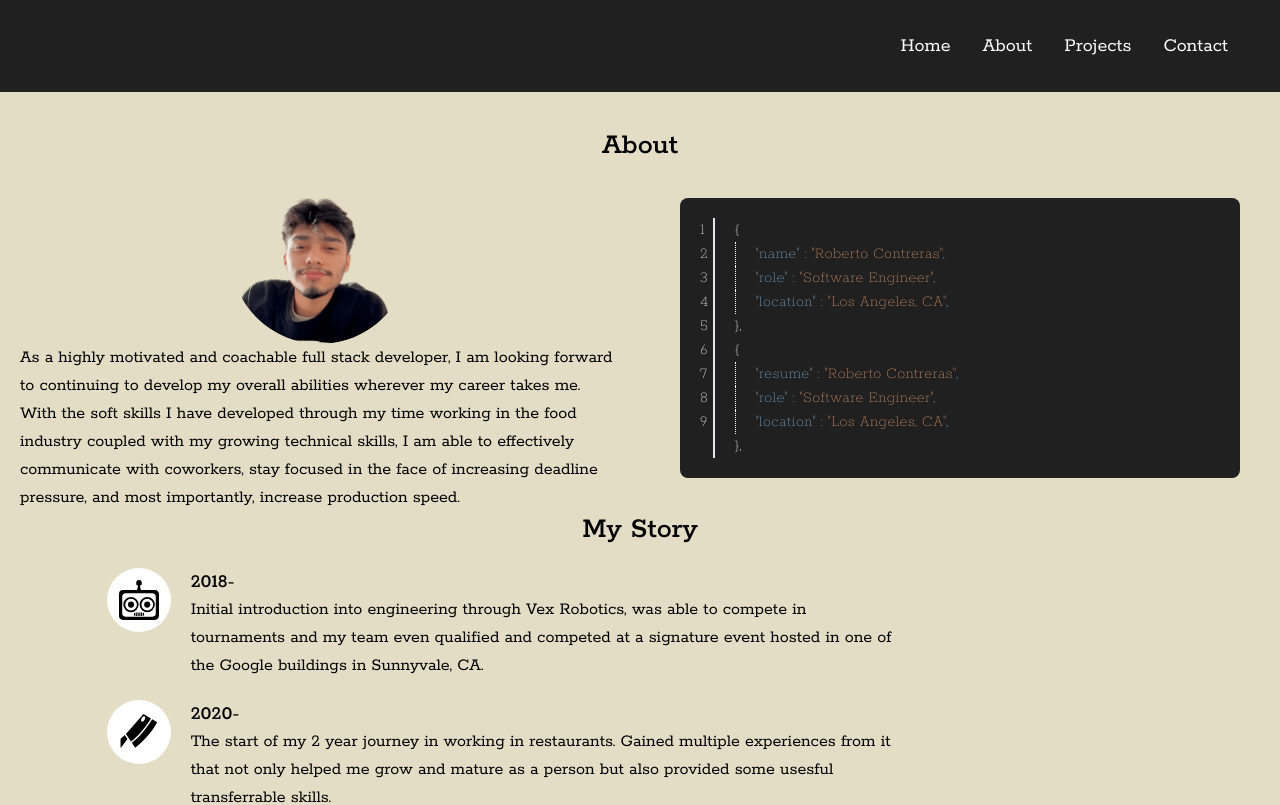
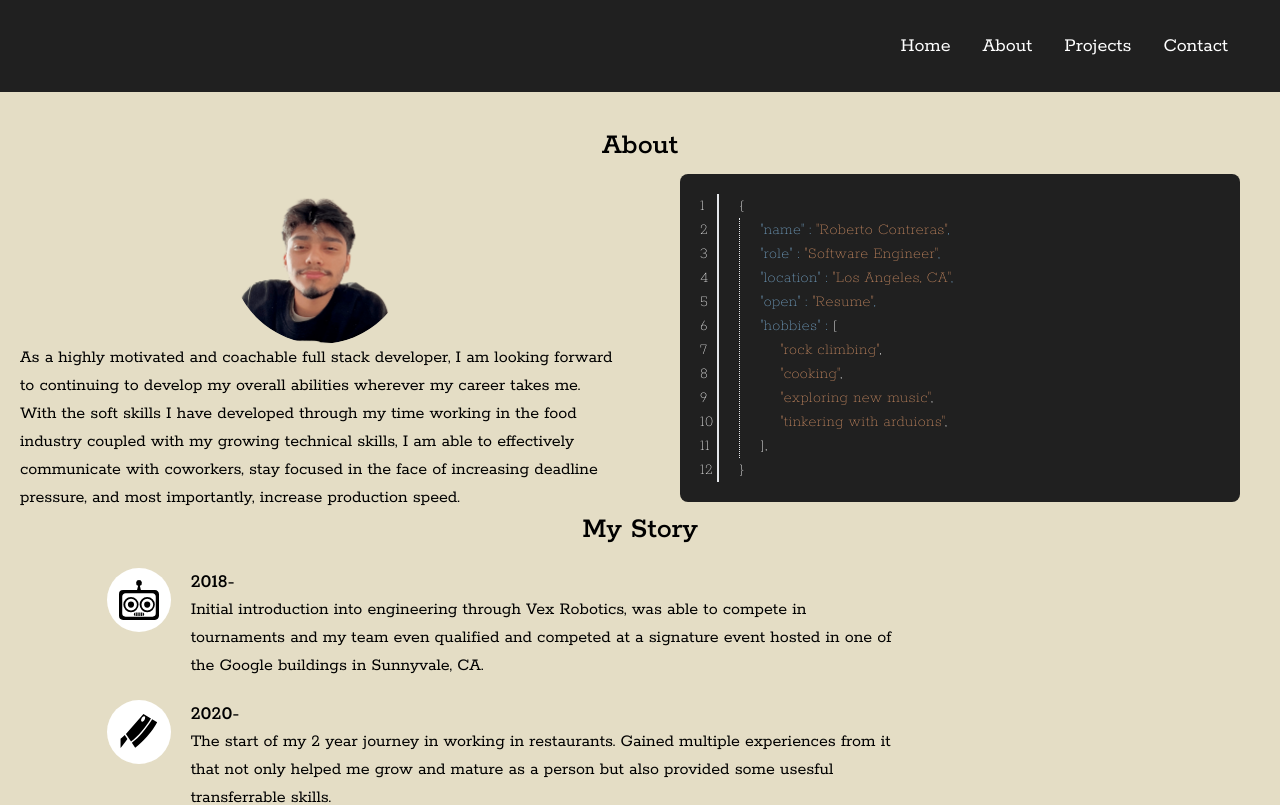
Before and after one commit to robertoooc/Roberto-Contreras-portfolio, a Next.js app: page / in a window 1280 px wide. Shown: the top 805 px of the page. Built offline with nearby package versions, Linux system fonts and the light colour scheme.

Commit message:
updated about page a bit

```diff
--- a/components/About.js
+++ b/components/About.js
@@ -1,7 +1,4 @@
 import Image from "next/image"
-import { useState } from "react"
-import {BiPlus} from 'react-icons/bi'
-import {MdClose} from 'react-icons/md'
 import Timeline from "./Timeline"
 const About  = ()=>{
 return(
@@ -28,19 +25,35 @@ return(
                         <p className="indent-5 ">7</p>
                         <p className="indent-5 ">8</p>
                         <p className="indent-5 ">9</p>
+                        <p className="indent-5 ">10</p>
+                        <p className="indent-5 ">11</p>
+                        <p className="indent-5 ">12</p>
                     </div>
 
-                    <div className="h-fit ">
+                    <div className="h-fit">
                         <p>{`{`}</p>
-                        <p className="indent-5 border-l border-dotted" style={{color:'rgb(123,174,212)',borderColor:'white'}}>"name" : <span style={{color:'rgb(220,150,104)'}}>"Roberto Contreras"</span>,</p>
-                        <p className="indent-5 border-l border-dotted" style={{color:'rgb(123,174,212)',borderColor:'white'}}>"role" : <span style={{color:'rgb(220,150,104)'}}>"Software Engineer"</span>,</p>
-                        <p className="indent-5 border-l border-dotted" style={{color:'rgb(123,174,212)',borderColor:'white'}}>"location" : <span style={{color:'rgb(220,150,104)'}}>"Los Angeles, CA"</span>,</p>
-                        <p>{`},`}</p>
-                        <p>{`{`}</p>
+                        <div className="indent-5 border-l border-dotted">
+
+                                <p className="indent-5" style={{color:'rgb(123,174,212)',borderColor:'white'}}>"name" : <span style={{color:'rgb(220,150,104)'}}>"Roberto Contreras"</span>,</p>
+                                <p className="indent-5" style={{color:'rgb(123,174,212)',borderColor:'white'}}>"role" : <span style={{color:'rgb(220,150,104)'}}>"Software Engineer"</span>,</p>
+                                <p className="indent-5" style={{color:'rgb(123,174,212)',borderColor:'white'}}>"location" : <span style={{color:'rgb(220,150,104)'}}>"Los Angeles, CA"</span>,</p>
+                                <p className="indent-5" style={{color:'rgb(123,174,212)',borderColor:'white'}}>"open" : <span style={{color:'rgb(220,150,104)'}}>"Resume"</span>,</p>
+                                <p className="indent-5" style={{color:'rgb(123,174,212)',borderColor:'white'}}>"hobbies" : <span className="text-white">[</span></p>
+                                <div className="text-[rgb(220,150,104)] indent-10">
+                                <p>"rock climbing"<span className="text-white">,</span></p>
+                                <p>"cooking"<span className="text-white">,</span></p>
+                                <p>"exploring new music"<span className="text-white">,</span></p>
+                                <p>"tinkering with arduions"<span className="text-white">,</span></p>
+                                </div>
+                                <p>],</p>
+
+                        </div>
+                        <p>{`}`}</p>
+                        {/* <p>{`more : {`}</p>
                         <p className="indent-5 border-l border-dotted" style={{color:'rgb(123,174,212)',borderColor:'white'}}>"resume" : <span style={{color:'rgb(220,150,104)'}}>"Roberto Contreras"</span>,</p>
                         <p className="indent-5 border-l border-dotted" style={{color:'rgb(123,174,212)',borderColor:'white'}}>"role" : <span style={{color:'rgb(220,150,104)'}}>"Software Engineer"</span>,</p>
                         <p className="indent-5 border-l border-dotted" style={{color:'rgb(123,174,212)',borderColor:'white'}}>"location" : <span style={{color:'rgb(220,150,104)'}}>"Los Angeles, CA"</span>,</p>
-                        <p>{`},`}</p>
+                        <p>{`},`}</p> */}
                     </div>
                 </div>
 
```
